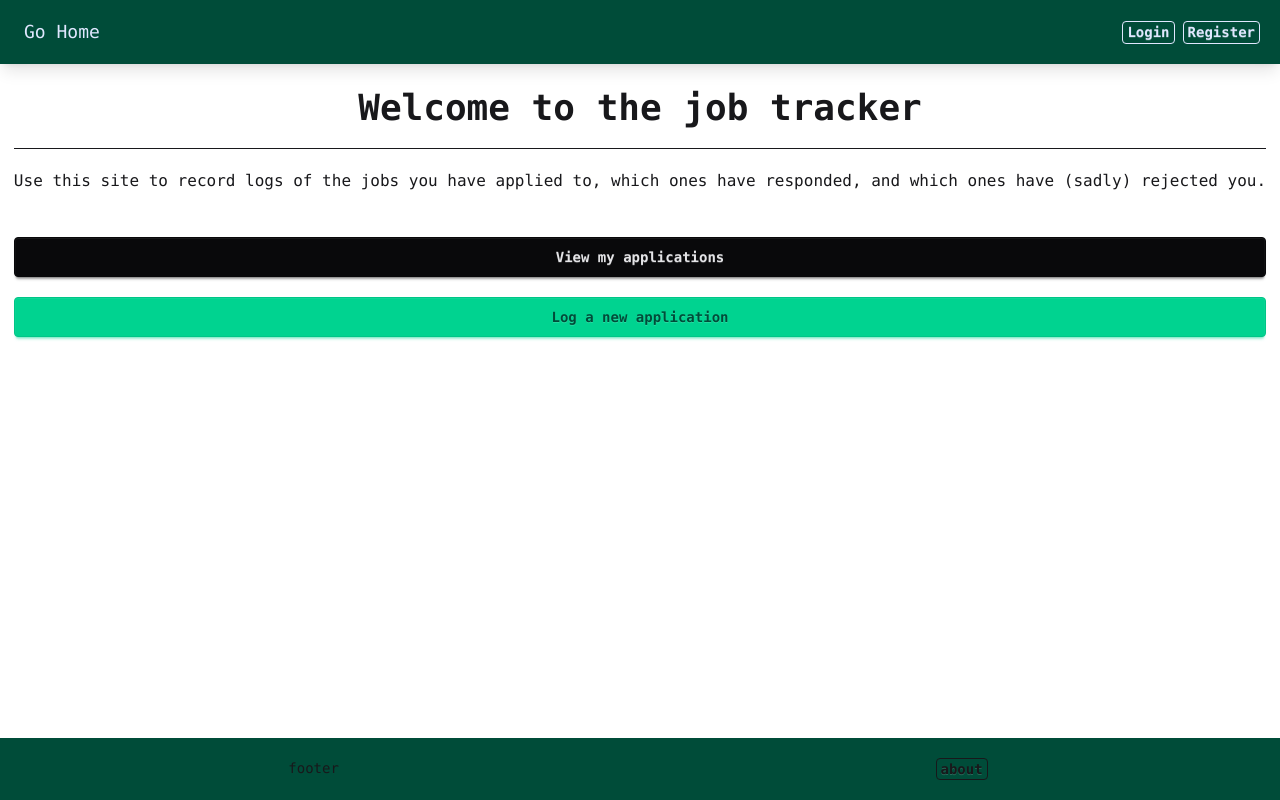
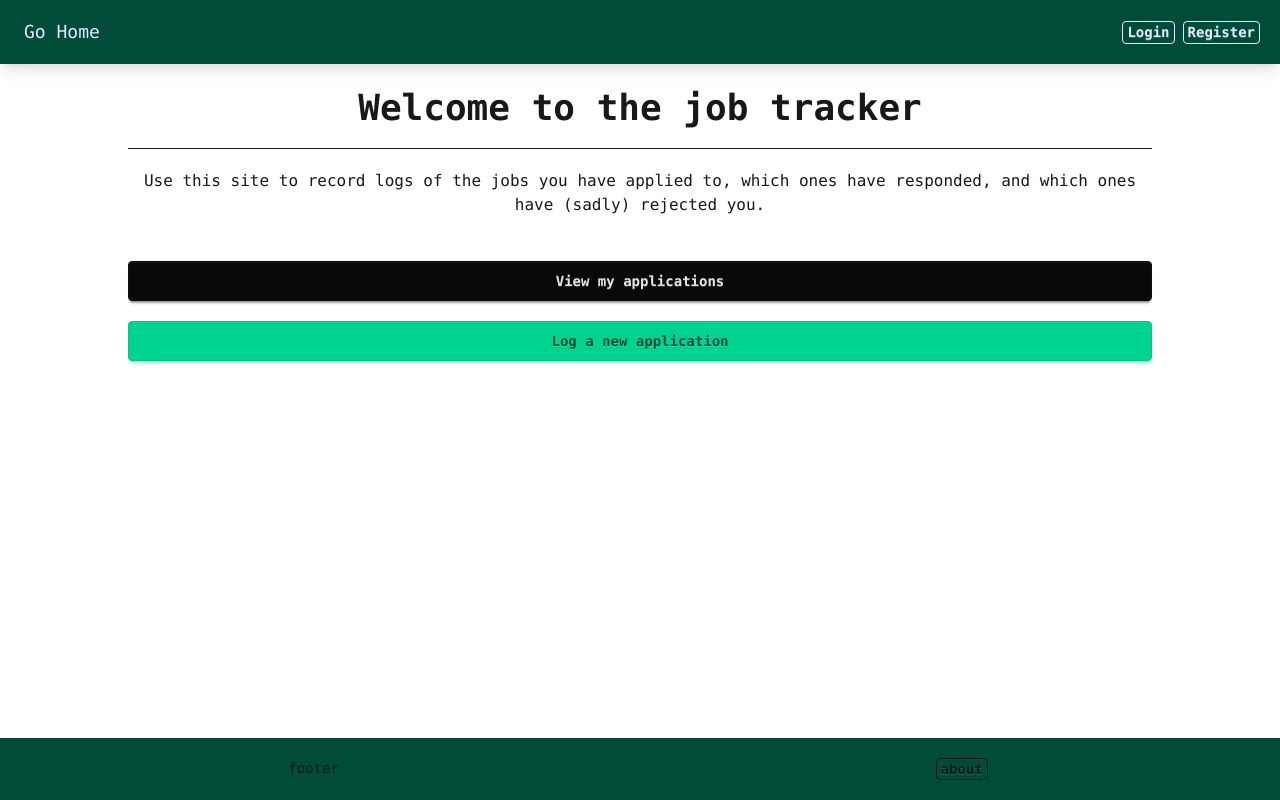
Before and after one commit to MichaelVenturi/job-tracker-app, a React app in the folder client/: page / in a window 1280 px wide. Built offline with nearby package versions, Linux system fonts and the light colour scheme; the HTML template or start-up script is replaced by a standard one.

Commit message:
styling changes

```diff
--- a/client/src/App.tsx
+++ b/client/src/App.tsx
@@ -14,7 +14,7 @@ const App = () => {
       <BrowserRouter>
         <div className="flex flex-col justify-start h-screen font-mono">
           <Navbar />
-          <main className="container grow-1 mx-auto px-3 pb-12 items-start flex justify-center">
+          <main className="container grow-1 mx-auto items-start flex justify-center">
             <Routes>
               <Route path="/" element={<Home />} />
               <Route path="/about" element={<About />} />
--- a/client/src/pages/Home.tsx
+++ b/client/src/pages/Home.tsx
@@ -2,16 +2,18 @@ import { Link } from "react-router-dom";
 const Home = () => {
   // todo: change home message to be personalized if user is logged in
   return (
-    <div className="text-center min-w-5xl">
-      <h1 className="text-4xl font-bold">Welcome to the job tracker</h1>
-      <hr className="my-5" />
-      <p>Use this site to record logs of the jobs you have applied to, which ones have responded, and which ones have (sadly) rejected you.</p>
+    <div className="text-center w-full">
+      <h1 className="md:text-4xl font-bold">Welcome to the job tracker</h1>
+      <hr className="my-5 w-[80%] m-auto" />
+      <p className="max-w-[80%] m-auto">
+        Use this site to record logs of the jobs you have applied to, which ones have responded, and which ones have (sadly) rejected you.
+      </p>
       <br />
-      <div className="flex flex-col my-5 gap-5 justify-around">
-        <Link to="/" className="btn  btn-neutral">
+      <div className="flex flex-col my-5 gap-5 justify-around items-center">
+        <Link to="/" className="btn btn-neutral w-[80%]">
           View my applications
         </Link>
-        <Link to="/" className="btn btn-success">
+        <Link to="/" className="btn btn-success w-[80%]">
           Log a new application
         </Link>
       </div>
--- a/client/src/pages/Login.tsx
+++ b/client/src/pages/Login.tsx
@@ -25,9 +25,9 @@ const Login = () => {
   };
 
   return (
-    <div className="text-center min-w-5xl">
+    <div className="text-center w-full">
       <h1 className="text-4xl font-bold">Login</h1>
-      <hr className="my-5" />
+      <hr className="my-5 w-[80%] m-auto" />
       <form onSubmit={onSubmit} className="flex flex-col items-center justify-center">
         <input
           type="email"
--- a/client/src/pages/Register.tsx
+++ b/client/src/pages/Register.tsx
@@ -81,9 +81,9 @@ const Register = () => {
   };
 
   return (
-    <div className="text-center min-w-5xl">
+    <div className="text-center w-full">
       <h1 className="text-4xl font-bold">Register</h1>
-      <hr className="my-5" />
+      <hr className="my-5 w-[80%] m-auto" />
       <form onSubmit={onSubmit} className="flex flex-col items-center justify-center">
         <div className="flex md:flex-row flex-col w-[75%] my-5 gap-2 justify-center items-center">
           <input
```
